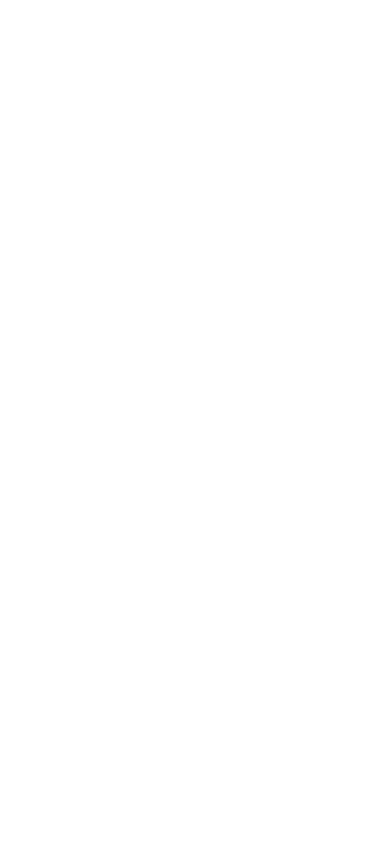
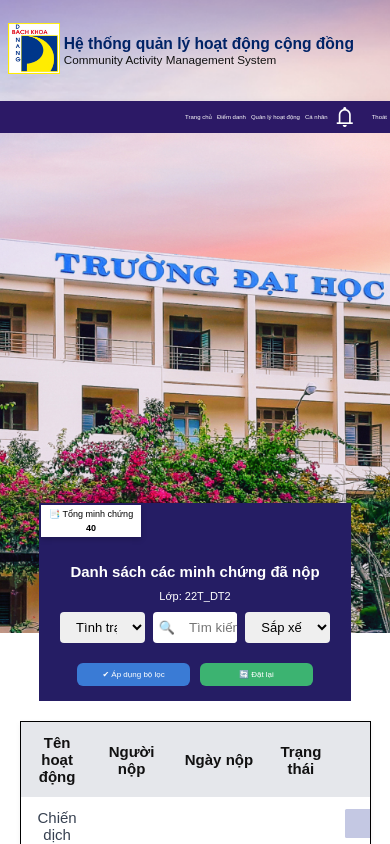
Before and after one commit to hami308/PBL6_QUANLY_HDCD, a React (Vite) app: page /approved-evidence in a window 390 px wide. Before the commit this address had no page. Shown: the top 844 px of the page. Built offline with nearby package versions, Linux system fonts and the light colour scheme.

Commit message:
Complete UI Approved_Evidence

```diff
--- a/src/App.jsx
+++ b/src/App.jsx
@@ -7,6 +7,7 @@
 import SubmitEvidence_Page from "./Pages/SubmitEvidence_Page/SubmitEvidence_Page";
 import EvidenceDetail_Page from "./Pages/EvidenceDetail_Page/EvidenceDetail_Page.jsx";
 import ManageActivity_Student_Page from "./Pages/ManageActivity_Student_Page/ManageActivity_Student_Page.jsx";
+import Approved_Evidence_Page from "./Pages/Approved_Evidence_Page/Approved_Evidence_Page.jsx";
 
 function App() {
   return (
@@ -21,6 +22,7 @@
           <Route path="/submit-evidence" element={<SubmitEvidence_Page />} />
           <Route path="/evidence-details" element={<EvidenceDetail_Page />} />
           <Route path="/manage-activities-student" element={<ManageActivity_Student_Page />}/>
+          <Route path="/approved-evidence" element={<Approved_Evidence_Page/>}/>
         </Routes>
     </LoginProvider>
   );
--- /dev/null
+++ b/src/Pages/Approved_Evidence_Page/Approved_Evidence_Page.css
@@ -0,0 +1,8 @@
+.approved-evidence-background{
+ background: url("../../assets/images/anhnen.jpg") no-repeat center center fixed;
+  background-size: cover;
+  padding: 40px 0;
+  width: 100vw;
+  min-height: 500px;
+  margin-bottom: -150px;
+}
--- /dev/null
+++ b/src/Pages/Approved_Evidence_Page/Approved_Evidence_Page.jsx
@@ -0,0 +1,39 @@
+import "./Approved_Evidence_Page.css";
+import Header from "../../components/Header/Header.jsx";
+import Menu_student from "../../components/Menu/Menu_student";
+import Footer from "../../components/Footer/Footer";
+import Filter_Evidence from "../../components/Student/Approved_Evidence/Filter_Evidence.jsx";
+import CustomTable from "../../components/Custom/CustomTable.jsx";
+function Approved_Evidence_Page(){
+    return(
+        <>
+            <Header/>
+            <Menu_student/>
+            <div className="approved-evidence-background"></div>
+            <Filter_Evidence/>
+            <CustomTable
+            columns={["Tên hoạt động", "Người nộp", "Ngày nộp", "Trạng thái"]}
+            data={[
+                { tên_hoạt_động: "Chiến dịch tình nguyện hè 2023", người_nộp: "Nguyễn Văn A", ngày_nộp: "25/08/2023", trạng_thái: "Chờ duyệt" },
+                { tên_hoạt_động: "Hiến máu nhân đạo đợt 1", người_nộp: "Trần Thị B", ngày_nộp: "22/08/2023", trạng_thái: "Đã duyệt" },
+                 { tên_hoạt_động: "Chiến dịch tình nguyện hè 2023", người_nộp: "Nguyễn Văn A", ngày_nộp: "25/08/2023", trạng_thái: "Chờ duyệt" },
+                { tên_hoạt_động: "Hiến máu nhân đạo đợt 1", người_nộp: "Trần Thị B", ngày_nộp: "22/08/2023", trạng_thái: "Đã duyệt" },
+                 { tên_hoạt_động: "Chiến dịch tình nguyện hè 2023", người_nộp: "Nguyễn Văn A", ngày_nộp: "25/08/2023", trạng_thái: "Chờ duyệt" },
+                { tên_hoạt_động: "Hiến máu nhân đạo đợt 1", người_nộp: "Trần Thị B", ngày_nộp: "22/08/2023", trạng_thái: "Đã duyệt" },
+                 { tên_hoạt_động: "Chiến dịch tình nguyện hè 2023", người_nộp: "Nguyễn Văn A", ngày_nộp: "25/08/2023", trạng_thái: "Chờ duyệt" },
+                { tên_hoạt_động: "Hiến máu nhân đạo đợt 1", người_nộp: "Trần Thị B", ngày_nộp: "22/08/2023", trạng_thái: "Đã duyệt" }
+            ]}
+            renderActions={() => (
+                <>
+                    <button className="px-2 py-1 border rounded">
+                        <a href="/evidence-details">Xem</a>
+                    </button>
+                    <button className="px-2 py-1 bg-green-200 rounded">Duyệt</button>
+                </>
+            )}
+            />
+            <Footer/>
+        </>
+    );
+}
+export default Approved_Evidence_Page;
--- a/src/components/Activity/Activity_list.css
+++ b/src/components/Activity/Activity_list.css
@@ -40,15 +40,18 @@
     grid-template-columns: repeat(3, 1fr);
     padding: 0 4vw 40px 4vw;
   }
-  .guest-container {
+  .home-container {
     width: 98%;
     padding: 0 1vw;
   }
 }
 @media (max-width: 500px) {
   .activity-list {
-    grid-template-columns: repeat(2, 1fr);
+    grid-template-columns: repeat(1, 1fr);
     padding: 0 4vw 40px 4vw;
+  }
+  .activity{
+    width:200%;
   }
 }
 @media (max-width: 100px) {
--- a/src/components/Menu/Menu_student.jsx
+++ b/src/components/Menu/Menu_student.jsx
@@ -2,7 +2,7 @@
 import { useState } from "react";
 import { useNavigate } from "react-router-dom";
 
-function Menu_student() {
+function Menu_student(ismoniter_class=true) {
   const navigate = useNavigate();
   const [openProfile, setOpenProfile] = useState(false);
 
@@ -30,6 +30,7 @@
               <a href="/pvcd-record">Kết quả phục vụ cộng đồng</a>
               <a href="/submit-evidence">Nộp minh chứng ngoài trường</a>
               <a href="/change-password">Đổi mật khẩu</a>
+              {ismoniter_class && <a href="/approved-evidence">Duyệt minh chứng</a>}
             </div>
           )}
         </div>
--- a/src/components/Student/Approved_Evidence/Filter_Evidence.css
+++ b/src/components/Student/Approved_Evidence/Filter_Evidence.css
@@ -90,3 +90,91 @@
 }
 .apply-btn:hover { background: #2e5fa8; }
 .reset-btn:hover { background: #2d8659; }
+
+@media (max-width: 900px) {
+  .filter-evidence-container {
+    padding: 20px;
+    width: 80%;
+  }
+
+  .filter-evidence-container h2 {
+    font-size: 20px;
+    padding: 35px 0 5px;
+  }
+
+  .filter-evidence-select,
+  .apply-btn,
+  .reset-btn {
+    font-size: 13px;
+    padding: 7px 12px;
+  }
+
+  .search-evidence-box {
+    max-width: 200px;
+  }
+}
+
+@media (max-width: 768px) {
+  .filter-evidence-container {
+    padding: 10px;
+    width: 80%;
+  }
+
+  .filter-evidence-container h2 {
+    font-size: 18px;
+    padding: 35px 0 5px;
+  }
+
+  .filter-evidence-select,
+  .apply-btn,
+  .reset-btn {
+    font-size: 11px;
+    padding: 7px 12px;
+  }
+
+  .search-evidence-box {
+    max-width: 150px;
+  }
+}
+
+
+@media (max-width: 480px) {
+  .filter-evidence-container {
+    padding: 15px;
+    width: 80%;
+  }
+
+  .filter-evidence-container h2 {
+    font-size: 15px;
+  }
+
+  .class-info {
+    font-size: 11px;
+    margin-bottom: 10px;
+  }
+
+  .total-box {
+    font-size: 9px;
+    padding: 4px 8px;
+  }
+
+  .filter-evidence-bar {
+    align-items: stretch;
+    gap: 8px;
+  }
+
+  .filter-evidence-select,
+  .search-evidence-box
+ {
+    width: 30%;
+    font-size: 13px;
+  }
+ .apply-btn,
+  .reset-btn {
+    font-size: 8px;
+    width:40%;
+  }
+  .filter-actions {
+    gap: 10px;
+  }
+}
```
